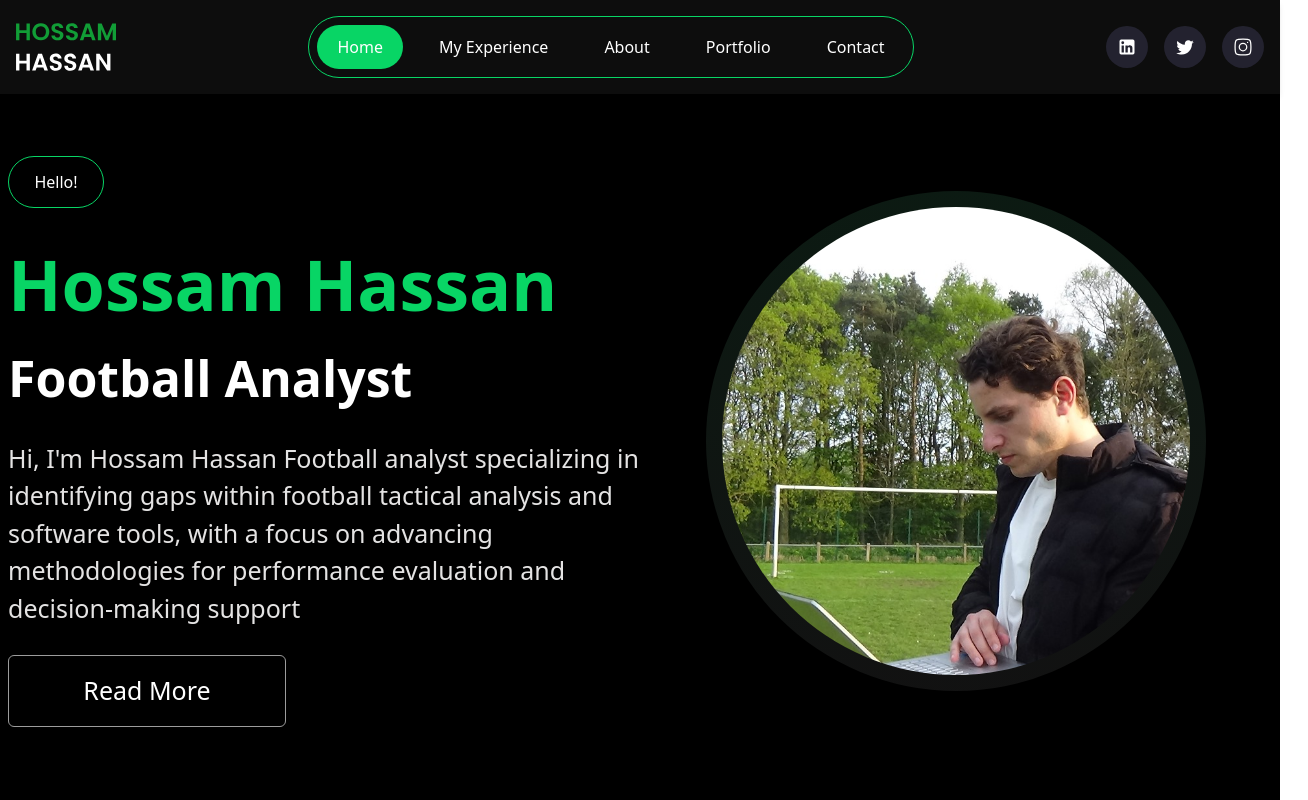
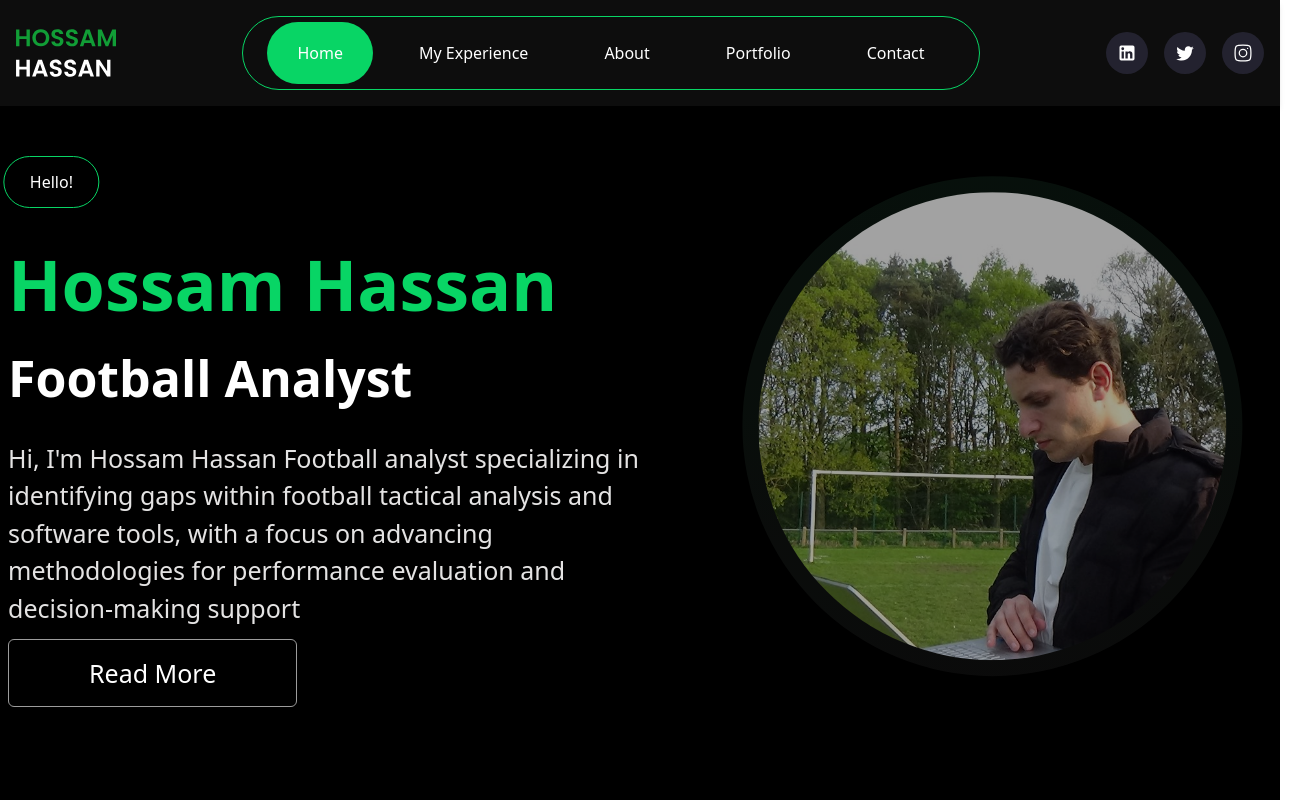
Before and after one commit to Ahmed-Sadek89/hossam-hassan-portfolio, a Next.js app: page / in a window 1280 px wide. Shown: the top 800 px of the page, 1308 px wide, since content can reach past the window. Built offline with nearby package versions, Linux system fonts and the light colour scheme.

Commit message:
start applying animation

```diff
--- a/components/Header/Header.tsx
+++ b/components/Header/Header.tsx
@@ -4,6 +4,7 @@ import Image from 'next/image'
 import Link from 'next/link'
 import { navLinks, socialLinks } from './static'
 import MobileLinks from './MobileLinks'
+import { motion, AnimatePresence } from 'framer-motion'
 
 const Header = () => {
   const [scrolled, setScrolled] = useState(false)
@@ -12,6 +13,7 @@ const Header = () => {
 
   const handleActiveLink = (prop: string) => setActiveLink(prop)
   const handleMenuOpen = (prop: boolean) => setMenuOpen(prop)
+
   useEffect(() => {
     const handleScroll = () => {
       setScrolled(window.scrollY > 0)
@@ -28,7 +30,10 @@ const Header = () => {
   }, [])
 
   return (
-    <header
+    <motion.header
+      initial={{ y: -100, opacity: 0 }}
+      animate={{ y: 0, opacity: 1 }}
+      transition={{ duration: 0.6, ease: 'easeOut' }}
       className={`top-0 fixed shadow-md py-4 w-full z-[9999] transition-colors duration-300 ${
         scrolled ? 'bg-[#1A1A1A]' : 'bg-[#1A1A1A80]'
       }`}
@@ -43,6 +48,7 @@ const Header = () => {
             className='object-contain'
           />
 
+          {/* Hamburger Icon for Mobile */}
           <button
             onClick={() => setMenuOpen(!menuOpen)}
             className='lg:hidden text-white'
@@ -62,27 +68,44 @@ const Header = () => {
             </svg>
           </button>
 
-          <div className='hidden lg:flex items-center gap-x-4 p-2 border border-primary rounded-full'>
+          {/* Desktop Nav Links */}
+          <motion.div
+            className='hidden lg:flex items-center gap-x-4 p-6 border border-primary rounded-full'
+            initial={{ opacity: 0 }}
+            animate={{ opacity: 1 }}
+            transition={{ delay: 0.3 }}
+          >
             {navLinks.map((link, index) => (
+              <motion.div
+                whileHover={{ scale: 1.05 }}
+                key={index}
+                className='transition'
+              >
                 <Link
-                key={index}
                   href={link.href}
                   onClick={() => setActiveLink(link.href)}
                   className={`${
                     activeLink === link.href
                       ? 'bg-primary text-white'
                       : 'hover:bg-[#3B395280] text-white'
-                } px-[20px] py-[10px] rounded-full text-[16px] transition duration-300`}
+                  } px-[30px] py-[20px] rounded-full text-[16px] transition duration-300`}
                 >
                   {link.name}
                 </Link>
+              </motion.div>
             ))}
-          </div>
+          </motion.div>
 
-          <div className='hidden lg:flex items-center gap-x-4'>
+          {/* Social Icons */}
+          <motion.div
+            className='hidden lg:flex items-center gap-x-4'
+            initial={{ opacity: 0 }}
+            animate={{ opacity: 1 }}
+            transition={{ delay: 0.4 }}
+          >
             {socialLinks.map((social, index) => (
+              <motion.div whileHover={{ scale: 1.2 }} key={index}>
                 <Link
-                key={index}
                   href={social.href}
                   className='flex justify-center items-center bg-[#3B395280] hover:bg-primary rounded-full w-[42px] h-[42px] transition duration-300'
                 >
@@ -93,19 +116,30 @@ const Header = () => {
                     height={20}
                   />
                 </Link>
+              </motion.div>
             ))}
-          </div>
+          </motion.div>
         </div>
 
+        {/* Mobile Menu Animation */}
+        <AnimatePresence>
           {menuOpen && (
+            <motion.div
+              initial={{ opacity: 0, y: -20 }}
+              animate={{ opacity: 1, y: 0 }}
+              exit={{ opacity: 0, y: -20 }}
+              transition={{ duration: 0.3 }}
+            >
               <MobileLinks
                 activeLink={activeLink}
                 handleActiveLink={handleActiveLink}
                 handleMenuOpen={handleMenuOpen}
               />
+            </motion.div>
           )}
+        </AnimatePresence>
       </div>
-    </header>
+    </motion.header>
   )
 }
 
--- a/components/Nav/Nav.tsx
+++ b/components/Nav/Nav.tsx
@@ -1,13 +1,29 @@
+'use client'
 import React from 'react'
 import NavContent from './NavContent'
 import Image from 'next/image'
+import { motion } from 'framer-motion'
 
 const Nav = () => {
   return (
     <nav className='py-14 container'>
       <div className='items-center gap-y-10 grid grid-cols-1 lg:grid-cols-2 mt-[100px] w-full'>
         <NavContent />
-        <div className='group flex justify-center items-center w-full'>
+        <motion.div
+          initial={{ opacity: 0, x: 100 }}
+          animate={{
+            opacity: 1,
+            x: 0,
+            y: [0, -10, 0, 10, 0] // up and down movement
+          }}
+          transition={{
+            duration: 4, // total loop time
+            ease: 'easeInOut',
+            repeat: Infinity,
+            repeatType: 'loop'
+          }}
+          className='group flex justify-center items-center w-full'
+        >
           <div
             style={{
               background:
@@ -24,7 +40,7 @@ const Nav = () => {
               priority
             />
           </div>
-        </div>
+        </motion.div>
       </div>
     </nav>
   )
--- a/components/Nav/NavContent.tsx
+++ b/components/Nav/NavContent.tsx
@@ -1,12 +1,30 @@
+'use client'
 import Link from 'next/link'
 import React from 'react'
+import { motion } from 'framer-motion'
 
 const NavContent = () => {
   return (
-    <div className='flex flex-col items-start lg:items-start gap-y-6 text-white lg:text-left text-center'>
-      <span className='px-[25.49px] py-[12.75px] border border-primary rounded-[38.24px]'>
+    <motion.div
+      initial={{ opacity: 0, x: -100 }}
+      animate={{ opacity: 1, x: 0 }}
+      transition={{ duration: 0.8, ease: 'easeOut' }}
+      className='flex flex-col items-start lg:items-start gap-y-6 text-white lg:text-left text-center'
+    >
+      <motion.span
+        whileHover={{ scale: 1.1 }}
+        animate={{ x: [0, -10, 10, 0] }}
+        transition={{
+          duration: 2,
+          repeat: Infinity,
+          repeatType: 'loop',
+          ease: 'easeInOut'
+        }}
+        className='px-[25.49px] py-[12.75px] border border-primary rounded-[38.24px]'
+      >
         Hello!
-      </span>
+      </motion.span>
+
       <div className='flex flex-col items-start lg:items-start gap-y-1'>
         <h1 className='font-bold text-[40px] text-primary md:text-[55px] lg:text-[70px]'>
           Hossam Hassan
@@ -15,6 +33,7 @@ const NavContent = () => {
           Football Analyst
         </h2>
       </div>
+
       <div className='flex flex-col items-start lg:items-start gap-y-7'>
         <p className='font-light text-[#E4E3E3] text-[18px] md:text-[22px] lg:text-[25px]'>
           Hi, I'm Hossam Hassan Football analyst specializing in identifying
@@ -22,14 +41,17 @@ const NavContent = () => {
           focus on advancing methodologies for performance evaluation and
           decision-making support
         </p>
-        <Link
-          href={'#philosophy'}
-          className='hover:bg-primary py-[16px] border border-[#9C9C9C] hover:border-primary rounded-md w-full max-w-[278px] text-[20px] md:text-[22px] lg:text-[25px] hover:text-white text-center transition duration-300'
-        >
-          Read More
-        </Link>
+
+        <motion.div whileHover={{ scale: 1.05 }}>
+          <Link
+            href={'#philosophy'}
+            className='hover:bg-primary px-20 py-[16px] border border-[#9C9C9C] hover:border-primary rounded-md w-full text-[20px] md:text-[22px] lg:text-[25px] hover:text-white text-center transition duration-300'
+          >
+            Read More
+          </Link>
+        </motion.div>
       </div>
-    </div>
+    </motion.div>
   )
 }
 
```
Lines whose indentation alone changed are shown as unchanged.
